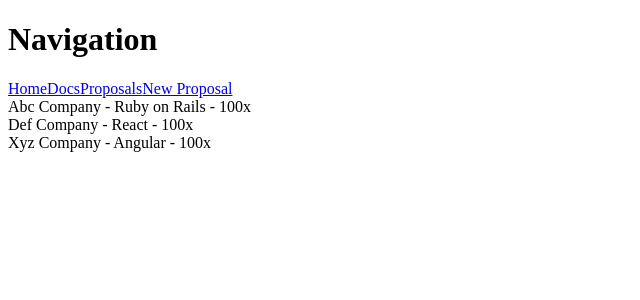
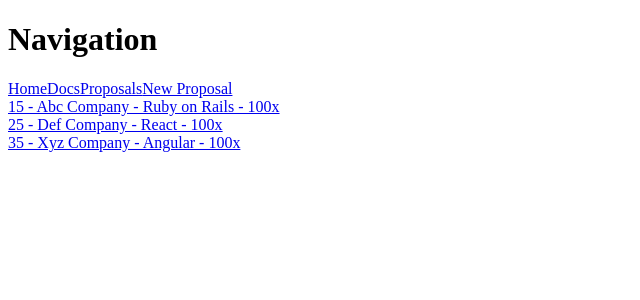
Before and after one commit to jennymarie1027/DocumentsFrontEnd, an Angular app: page /proposals in a window 1280 px wide. Shown: the top 300 px of the page, without its empty margins (0-640 px from the left). Built offline with nearby package versions, Linux system fonts and the light colour scheme.

Commit message:
proposal show hooked up

```diff
--- a/src/app/app-routing.module.ts
+++ b/src/app/app-routing.module.ts
@@ -5,6 +5,7 @@ import { HomepageComponent } from './homepage/homepage.component';
 import { DocumentsComponent } from './documents/documents.component';
 import { ProposalListComponent } from './proposals/proposal-list/proposal-list.component';
 import { ProposalCreateComponent } from './proposals/proposal-create/proposal-create.component';
+import { ProposalShowComponent } from './proposals/proposal-show/proposal-show.component';
 
 const routes: Routes = [
   { path: '', redirectTo: '/home', pathMatch: 'full' },
@@ -12,6 +13,7 @@ const routes: Routes = [
   { path: 'documents', component: DocumentsComponent },
   { path: 'proposals', component: ProposalListComponent },
   { path: 'proposals/new', component: ProposalCreateComponent },
+  { path: 'proposal/:id', component: ProposalShowComponent },
 ];
 
 @NgModule({
--- a/src/app/proposals/proposal-list/proposal-list.component.html
+++ b/src/app/proposals/proposal-list/proposal-list.component.html
@@ -1,3 +1,3 @@
 <div *ngFor="let prop of proposals">
-    {{prop.customer}} - {{prop.tools}} - {{prop.hourly_rate}}x {{prop.hours}}
+    <a routerLink="/proposal/{{prop.id}}">{{prop.id}} - {{prop.customer}} - {{prop.tools}} - {{prop.hourly_rate}}x {{prop.hours}}</a>
 </div>
--- a/src/app/proposals/proposal-show/proposal-show.component.html
+++ b/src/app/proposals/proposal-show/proposal-show.component.html
@@ -1 +1 @@
-<p>proposal-show works!</p>
+<div>the id for this proposal is: {{ id }}</div>
--- a/src/app/proposals/proposal-show/proposal-show.component.ts
+++ b/src/app/proposals/proposal-show/proposal-show.component.ts
@@ -1,4 +1,6 @@
 import { Component, OnInit } from '@angular/core';
+import { Proposal } from '../proposal';
+import { ActivatedRoute, Params } from '@angular/router';
 
 @Component({
   selector: 'app-proposal-show',
@@ -7,9 +9,17 @@ import { Component, OnInit } from '@angular/core';
 })
 export class ProposalShowComponent implements OnInit {
 
-  constructor() { }
+  id: number
+  routeId: any;
+
+  constructor(
+    private route: ActivatedRoute
+  ){}
 
   ngOnInit(): void {
+    this.routeId = this.route.params.subscribe((params: Params) => {
+      this.id = +params['id'];  // + is used to convert string to number
+    })
   }
 
 }
```
